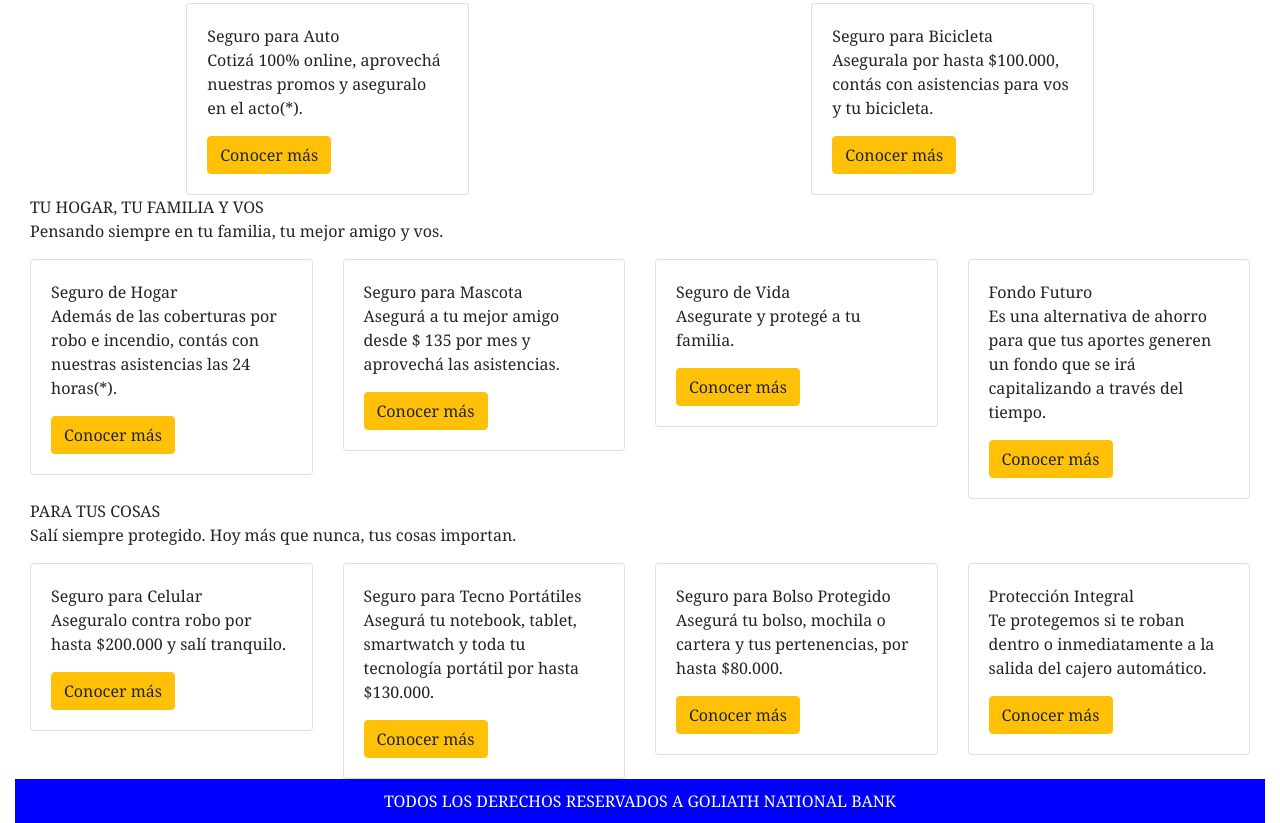
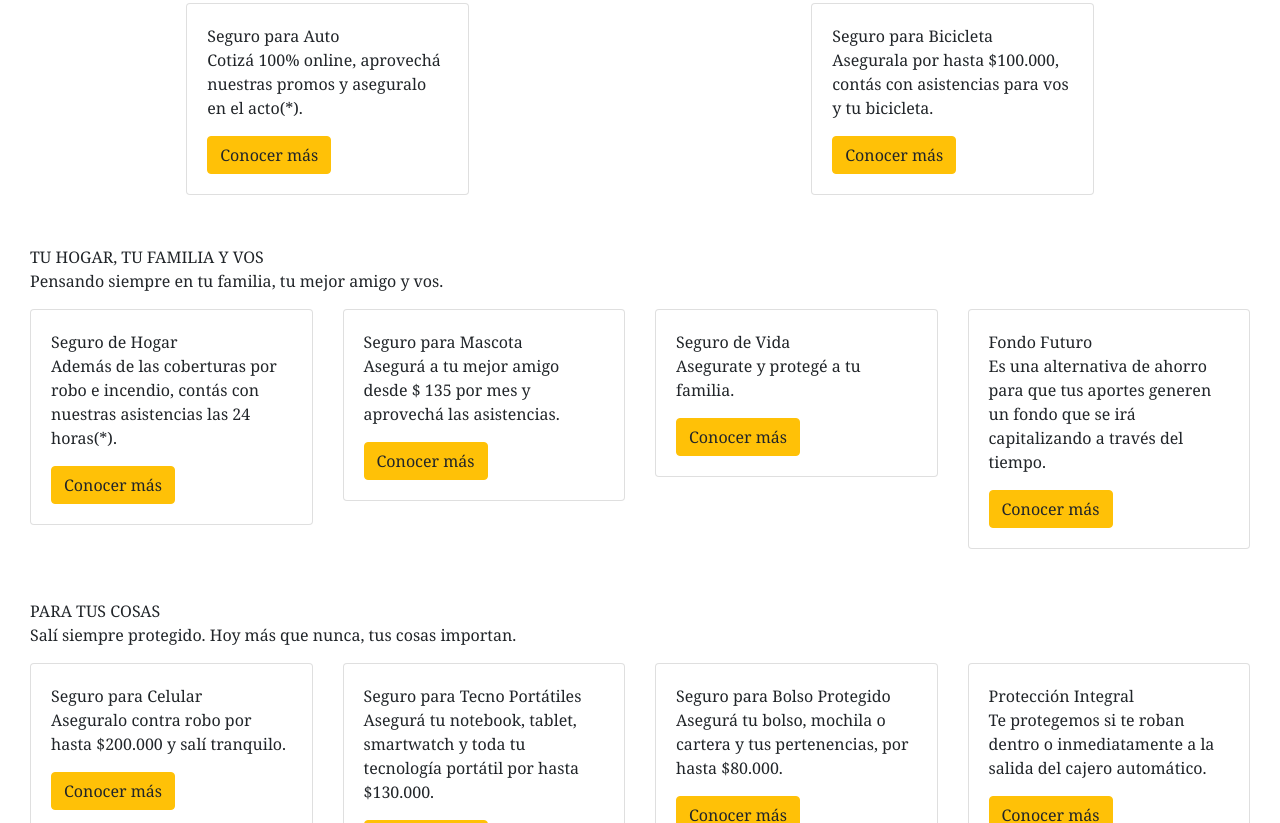
Before and after one commit to octa41/PWdebanco-Serrago, a plain HTML site: page pages/seguros.html in a window 1280 px wide. Shown: the part 489-1312 px from the top of the page. Drawn offline with nearby package versions, Linux system fonts and the light colour scheme.

Commit message:
termine pagina de seguros

```diff
--- a/estilos.css
+++ b/estilos.css
@@ -208,17 +208,13 @@ footer{
 
 /**Pagina de seguros**/
 
-#cerditoseguro{
-    font-size: 25px;
-    margin-bottom: 10px;
+#tuhogar{
+    margin-top: 50px;
 }
 
-#autito{
-    font-size: 25px;
-    color: black;
-
+#cosas{
+    margin-top: 50px;
 }
-
 
 
 
--- a/pages/seguros.html
+++ b/pages/seguros.html
@@ -93,7 +93,7 @@
                                       </div>
                                     </div>
                                 </div>
-                                <h7 class="col-sm-12" id="">TU HOGAR, TU FAMILIA Y VOS</h7>
+                                <h7 class="col-sm-12" id="tuhogar">TU HOGAR, TU FAMILIA Y VOS</h7>
                                 <p class="col-sm-12">Pensando siempre en tu familia, tu mejor amigo y vos.</p>
                                 <div class="container col-sm-3 col-12">
                                     <div class="card">
@@ -131,7 +131,7 @@
                                       </div>
                                     </div>
                                 </div>
-                                <h7 class="col-sm-12" id="">PARA TUS COSAS</h7>
+                                <h7 class="col-sm-12" id="cosas">PARA TUS COSAS</h7>
                                 <p class="col-sm-12">Salí siempre protegido. Hoy más que nunca, tus cosas importan.</p>
                                 <div class="container col-sm-3 col-12">
                                     <div class="card">
```
